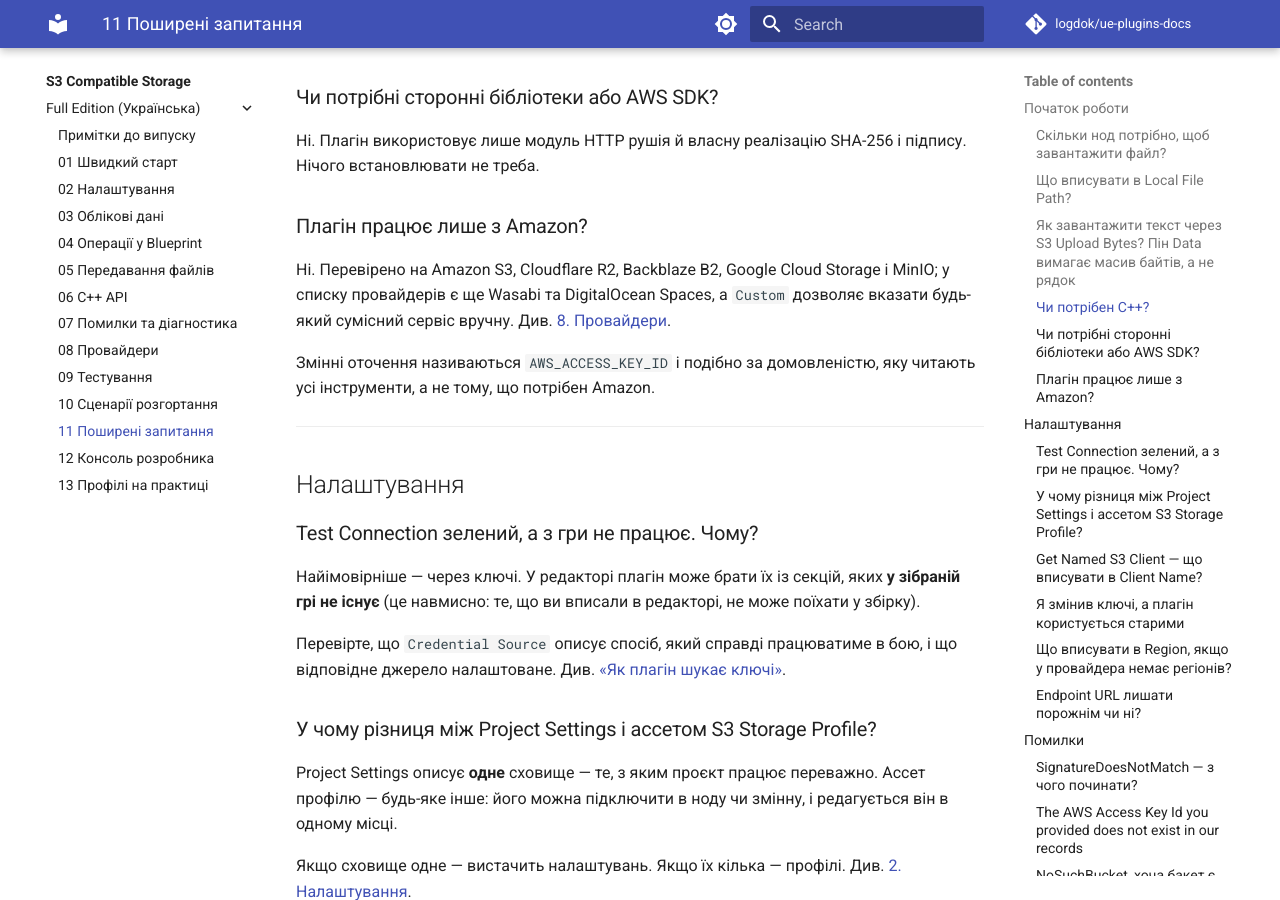
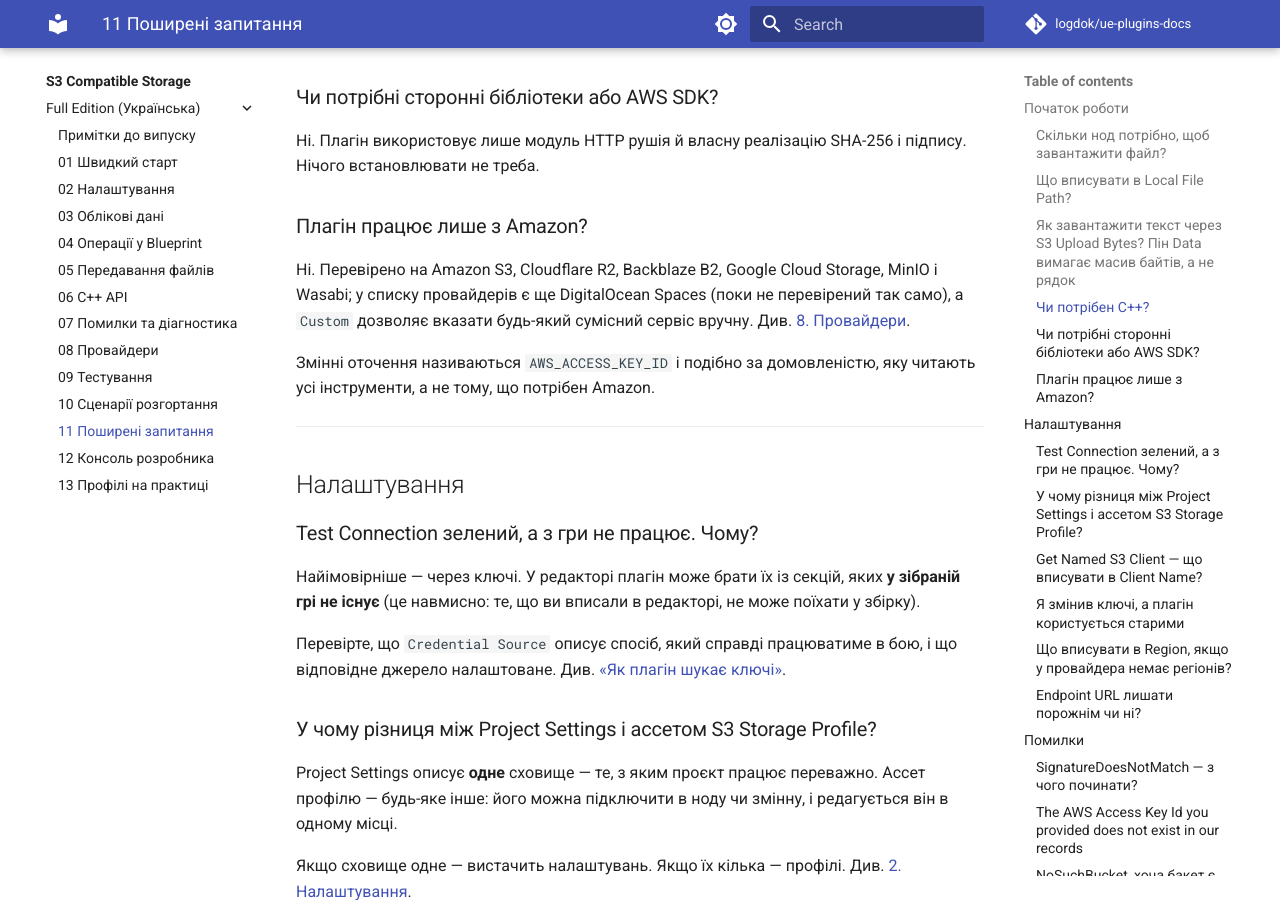
Before and after one commit to logdok/ue-plugins-docs, an MkDocs documentation site: the page built from docs/s3-compatible-storage/Full/uk/11-FAQ.md, in a window 1280 px wide and 900 px high, scrolled down 1288 px. Built offline with MkDocs 1.6.1 and Material for MkDocs 9.7.7, drawn with Linux system fonts in a browser that asks for light colours; comment, search, counter and statistics services are not loaded.

Commit message:
Sync docs from HostS3@39492a2

```diff
--- a/docs/s3-compatible-storage/Full/uk/11-FAQ.md
+++ b/docs/s3-compatible-storage/Full/uk/11-FAQ.md
@@ -53,9 +53,9 @@ UTF-8 Bytes**: вона перетворює `FString` на потрібний `
 
 ### Плагін працює лише з Amazon?
 
-Ні. Перевірено на Amazon S3, Cloudflare R2, Backblaze B2, Google Cloud Storage і MinIO;
-у списку провайдерів є ще Wasabi та DigitalOcean Spaces, а `Custom` дозволяє вказати
-будь-який сумісний сервіс вручну. Див. [8. Провайдери](08-Providers.md).
+Ні. Перевірено на Amazon S3, Cloudflare R2, Backblaze B2, Google Cloud Storage, MinIO і
+Wasabi; у списку провайдерів є ще DigitalOcean Spaces (поки не перевірений так само), а
+`Custom` дозволяє вказати будь-який сумісний сервіс вручну. Див. [8. Провайдери](08-Providers.md).
 
 Змінні оточення називаються `AWS_ACCESS_KEY_ID` і подібно за домовленістю, яку читають усі
 інструменти, а не тому, що потрібен Amazon.
```
Also changed, not shown: docs/s3-compatible-storage/Full/uk/README.md (+1 -1 lines), docs/s3-compatible-storage/Full/uk/Release-Notes.md (+3 -3 lines), docs/s3-compatible-storage/index.md (+1 -1 lines).
